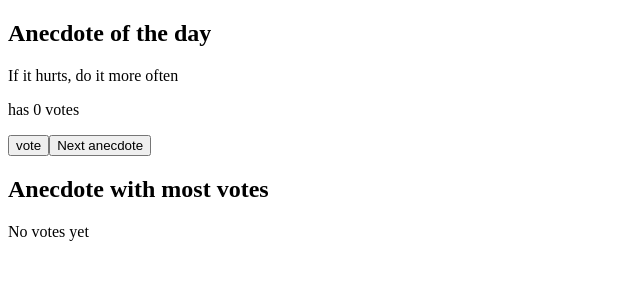
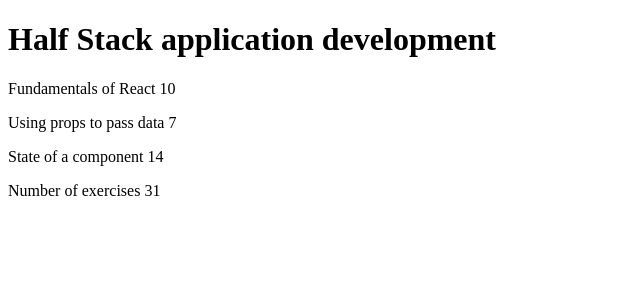
Before and after one commit to Navyasri-26/2100032534-fullstack, a React (Create React App) app: page / in a window 1280 px wide. Shown: the top 300 px of the page, without its empty margins (0-640 px from the left). Built offline with nearby package versions, Linux system fonts and the light colour scheme.

Commit message:
Add files via upload

```diff
--- a/index.js
+++ b/index.js
@@ -1,75 +1,62 @@
-import React, { useState } from 'react'
+import React from 'react'
 import ReactDOM from 'react-dom'
 
-const Header = ({name}) => <h2>{name}</h2>
+const Header = (props) => {
+  return (
+    <h1>{props.course}</h1>
+  )
+}
 
-const Anecdote = ({text, votesCount}) =>
-  <div>
-    <p>{text}</p>
-    <p>has {votesCount} votes</p>
-  </div>
+const Part = (props) => {
+  return (
+    <p>
+      {props.part} {props.exercises}
+    </p>
+  )
+}
 
-const Winner = ({anecdotes, allVotes}) => {
-  const highestVoteCount = Math.max(...allVotes)
-  const winnerIndex = allVotes.indexOf(highestVoteCount)
-  const winner = anecdotes[winnerIndex]
-  if (highestVoteCount === 0) {
-    return (
-      <p>No votes yet</p>
-    )
+const Content = (props) => {
+  return (
+    <div>
+      <Part part={props.parts[0].name} exercises={props.parts[0].exercises}/>
+      <Part part={props.parts[1].name} exercises={props.parts[1].exercises}/>
+      <Part part={props.parts[2].name} exercises={props.parts[2].exercises}/>
+    </div>
+  )
+}
+
+const Total = (props) => {
+  return (
+    <p>Number of exercises {props.parts[0].exercises + props.parts[1].exercises + props.parts[2].exercises}</p>
+  )
+}
+
+const App = () => {
+  const course = {
+    name: 'Half Stack application development',
+    parts: [
+      {
+        name: 'Fundamentals of React',
+        exercises: 10
+      },
+      {
+        name: 'Using props to pass data',
+        exercises: 7
+      },
+      {
+        name: 'State of a component',
+        exercises: 14
+      }
+    ]
   }
 
   return (
     <div>
-      <p>{winner}</p>
-      <p>has {highestVoteCount} votes</p>
+      <Header course={course.name} />
+      <Content parts={course.parts}/>
+      <Total parts={course.parts} />
     </div>
   )
 }
 
-const Button = ({ onClick, text }) =>
-  <button onClick={onClick}>
-    {text}
-  </button>
-
-const App = ({anecdotes}) => {
-  const [selected, setSelected] = useState(0)
-  const [allVotes, setAllVotes] = useState(Array(6).fill(0))
-
-  const handleVoteClick = () => {
-    const newAllVotes = [...allVotes]
-    newAllVotes[selected] += 1
-    setAllVotes(newAllVotes)
-  }
-
-  const handleAnecdoteClick = () => {
-    const arrayIndex = Math.floor(Math.random() * anecdotes.length)
-    setSelected(arrayIndex)
-  }
-
-  return (
-    <div>
-      <Header name="Anecdote of the day" />
-      <Anecdote text={anecdotes[selected]} votesCount={allVotes[selected]} />
-      <Button onClick={handleVoteClick} text="vote"/>
-      <Button onClick={handleAnecdoteClick} text="Next anecdote"/>
-
-      <Header name="Anecdote with most votes" />
-      <Winner anecdotes={anecdotes} allVotes={allVotes} />
-    </div>
-  )
-}
-
-const anecdotes = [
-  'If it hurts, do it more often',
-  'Adding manpower to a late software project makes it later!',
-  'The first 90 percent of the code accounts for the first 90 percent of the development time...The remaining 10 percent of the code accounts for the other 90 percent of the development time.',
-  'Any fool can write code that a computer can understand. Good programmers write code that humans can understand.',
-  'Premature optimization is the root of all evil.',
-  'Debugging is twice as hard as writing the code in the first place. Therefore, if you write the code as cleverly as possible, you are, by definition, not smart enough to debug it.'
-]
-
-ReactDOM.render(
-  <App anecdotes={anecdotes} />,
-  document.getElementById('root')
-)
+ReactDOM.render(<App />, document.getElementById('root'))
--- a/package.json
+++ b/package.json
@@ -1,5 +1,5 @@
 {
-  "name": "anecdotes",
+  "name": "courseinfo",
   "version": "0.1.0",
   "private": true,
   "dependencies": {
```
Also changed, not shown: 2 other files (tests, documents, lock files or other folders).
